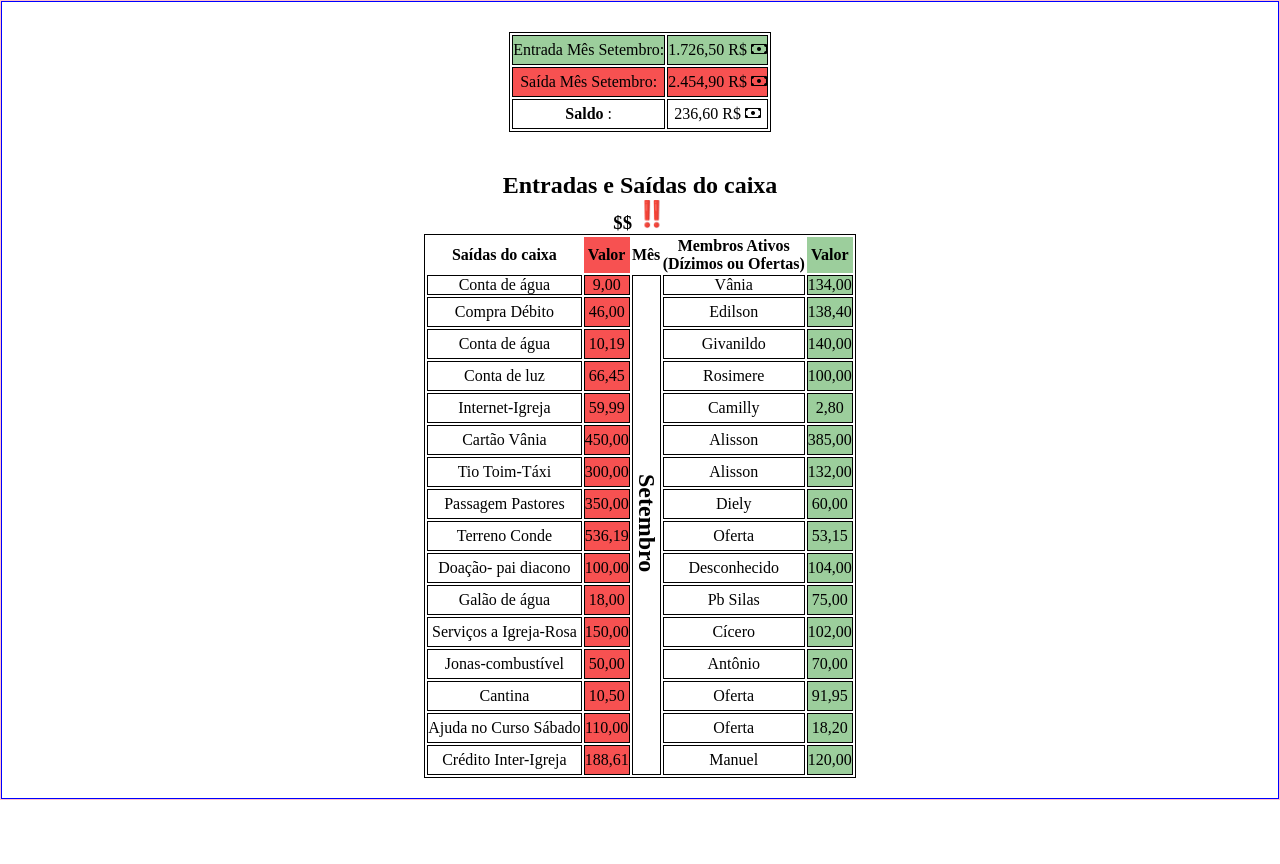
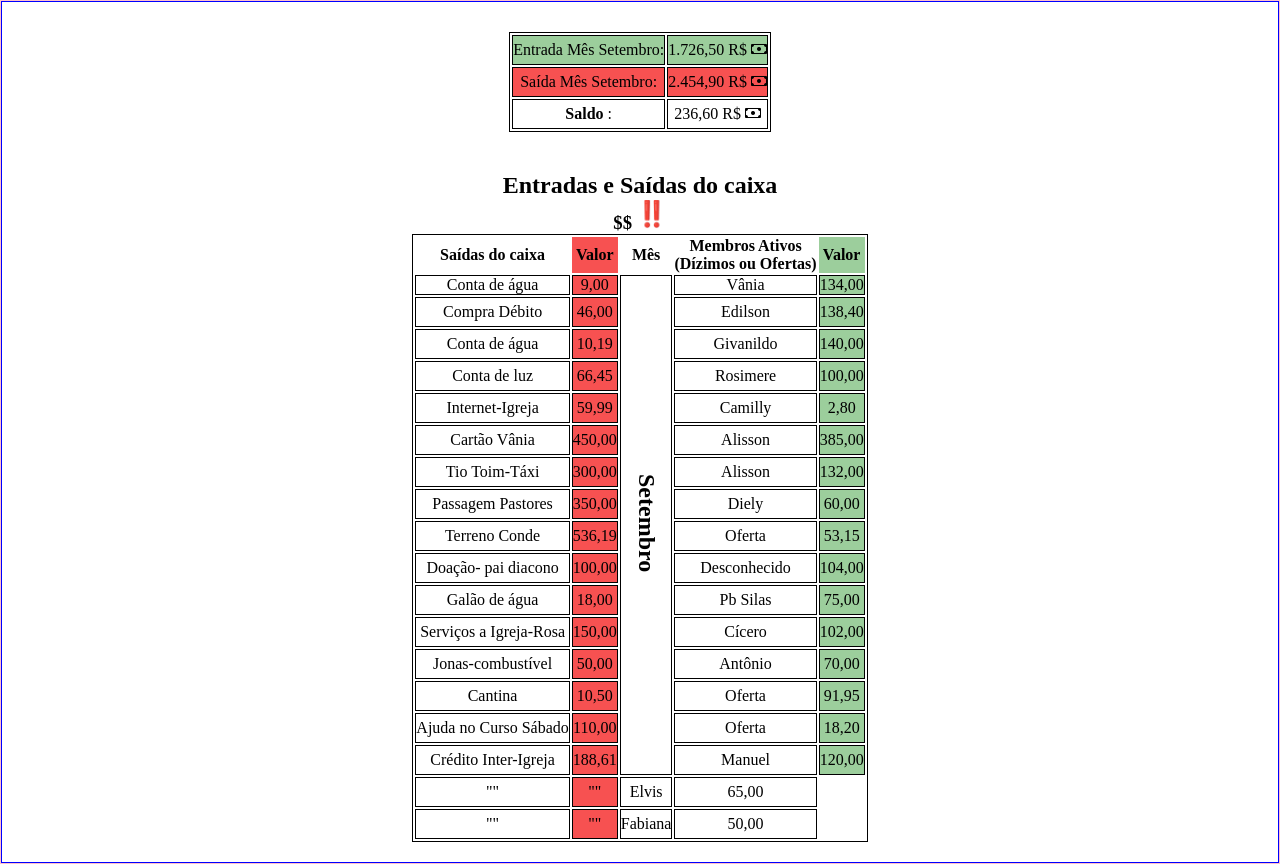
Before and after one commit to Edyylson/setembronovo, a plain HTML site: page index.html in a window 1280 px wide. Before the commit the page ends 800 px from the top, so only its background shows below. Drawn offline with nearby package versions, Linux system fonts and the light colour scheme.

Commit message:
atualizando

```diff
--- a/index.html
+++ b/index.html
@@ -213,6 +213,22 @@
 
         </tr>
 
+        <tr class="linha">
+          <td>""</td>
+          <td>""</td>
+          <td>Elvis</td>
+          <td>65,00</td>
+
+        </tr>
+
+        <tr class="linha">
+          <td>""</td>
+          <td>""</td>
+          <td>Fabiana</td>
+          <td>50,00</td>
+
+        </tr>
+
       </tbody>
 
 
```
